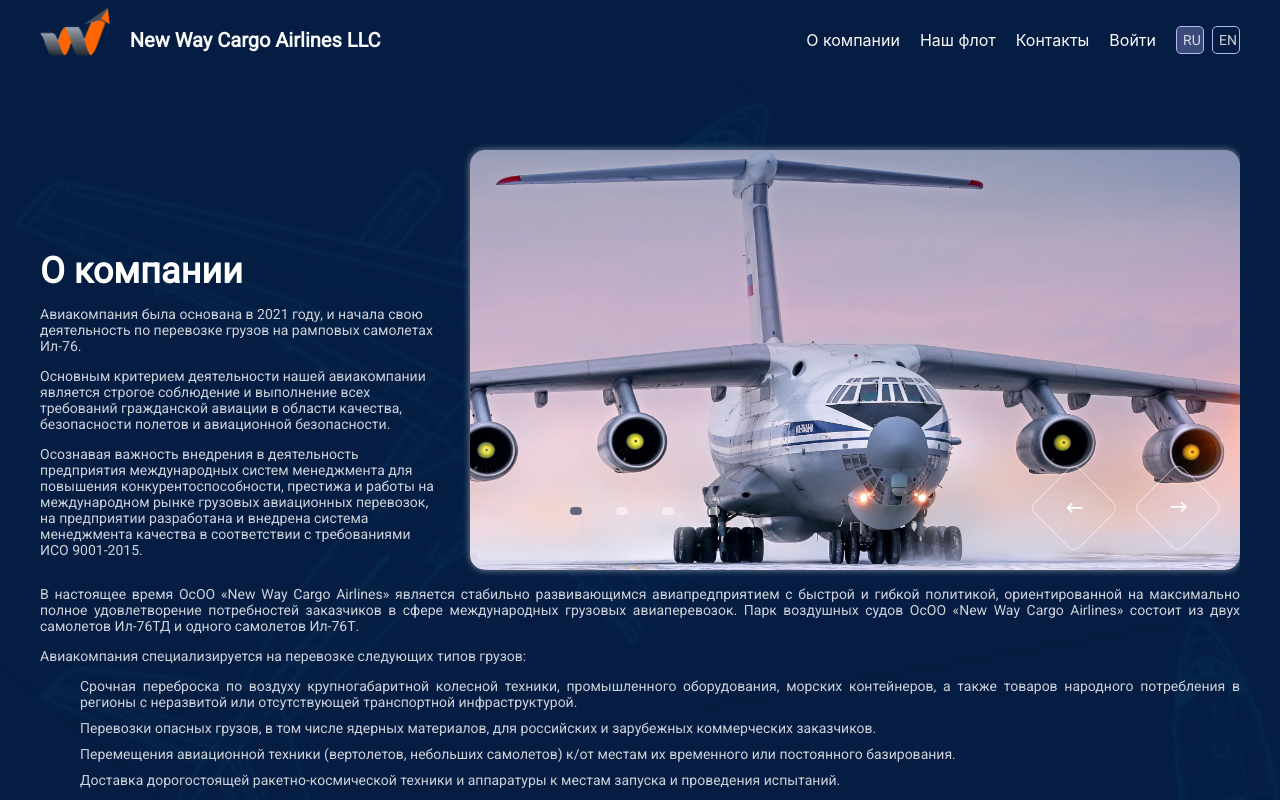
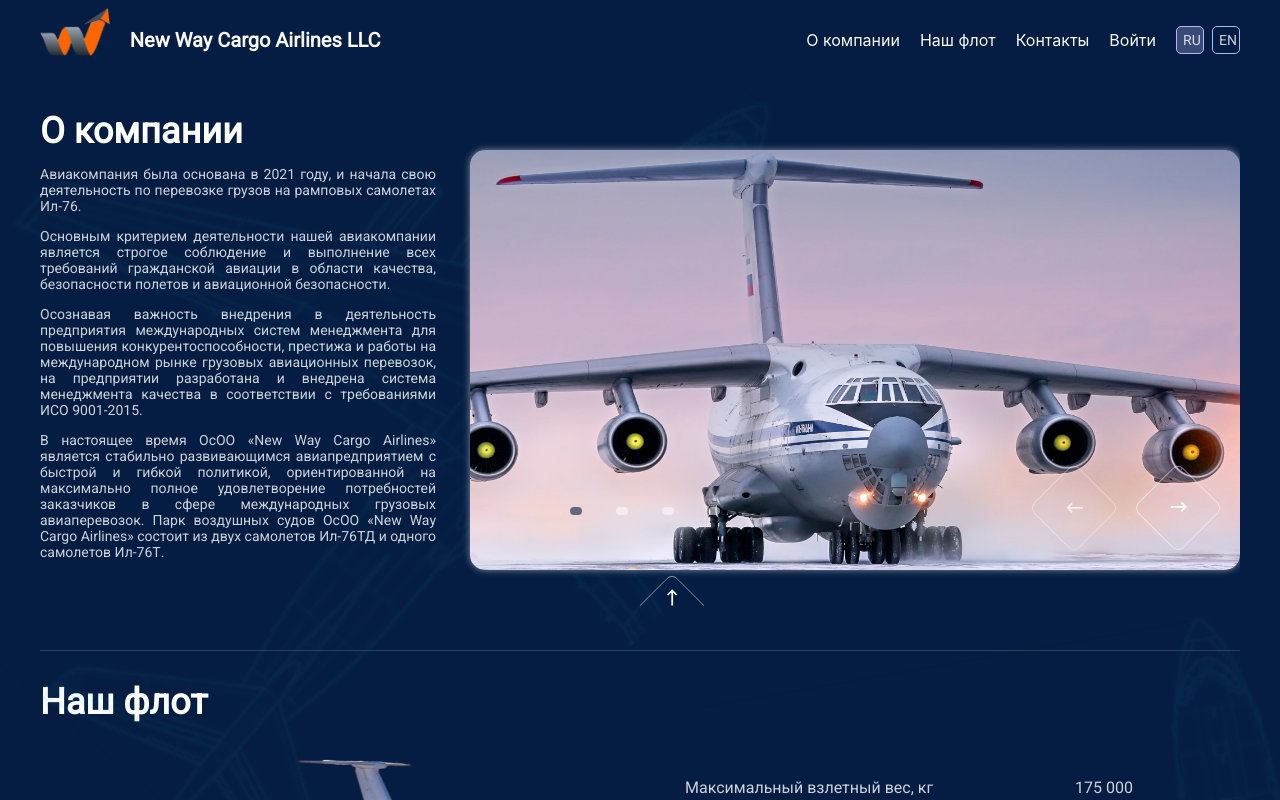
Before and after one commit to Vladimir-Kozinsky/i-service, a React (Create React App) app in the folder my-app/: page / in a window 1280 px wide. Both pictures are taken after a click on the element "Читать больше". Built offline with nearby package versions, Linux system fonts and the light colour scheme.

Commit message:
refact: slider

```diff
--- a/my-app/src/components/Main/Main.module.scss
+++ b/my-app/src/components/Main/Main.module.scss
@@ -71,12 +71,8 @@
     height: 500px;
     padding-top: 150px;
     border-bottom: 1px solid rgba(255, 255, 255, 0.15);
-    transition: all 0.3s ease-in-out;
+    transition: all 0.5s ease-in-out;
     overflow: hidden;
-}
-
-.about__wrap.active {
-    height: 800px;
 }
 
 .about__wrap__full {
@@ -94,20 +90,26 @@
     font-size: 36px;
     color: white;
     font-family: "Roboto", sans-serif;
+    transition: all 0.5s;
+}
+
+.about__title.active {
+    margin-top: -40px
 }
 
 .about__par {
     font-size: 14px;
     color: rgba(255, 255, 255, 0.8);
     font-family: "Roboto", sans-serif;
-    // text-align: justify;
+    text-align: justify;
 }
 
 .about__par__fill {
+    margin: 0 auto;
     text-align: justify;
+    width: 800px;
     li {
-        margin-bottom: 10px;
-        list-style-type:none
+        margin-bottom: 15px;
     };
 }
 
@@ -159,7 +161,7 @@
 
 .hide__btn {
     position: relative;
-    top: 10px;
+    top: 12px;
     display: block;
     width: 64px;
     height: 64px;
--- a/my-app/src/components/Main/Main.tsx
+++ b/my-app/src/components/Main/Main.tsx
@@ -21,10 +21,10 @@ const Main: React.FC = () => {
                 <div className={s.main__content__back}></div>
                 <div className={s.main__content__back2}></div>
                 <div className={s.content__container}>
-                    <section className={classNames(s.about__wrap, isAbout && s[active])}>
+                    <section className={s.about__wrap}>
                         <div className={classNames(s.moove__block, s[active])}>
                             <div className={s.about} >
-                                <h3 className={s.about__title}>О компании</h3>
+                                <h3 className={classNames(s.about__title, isAbout && s[active])}>О компании</h3>
                                 <p className={s.about__par}>
                                     Авиакомпания была основана в 2021 году, и начала свою
                                     деятельность по перевозке грузов на рамповых самолетах Ил-76.
@@ -47,49 +47,14 @@ const Main: React.FC = () => {
                                         внедрена система менеджмента качества в
                                         соответствии с требованиями ИСО 9001-2015.
                                     </p>
-                                    <div className={s.about__wrap__full}>
-                                        <p className={classNames(s.about__par, s.about__par__fill)}>
+                                    <p className={classNames(s.about__par)}>
                                         В настоящее время OcOO «New Way Cargo Airlines» является стабильно
-                                            развивающимся авиапредприятием с быстрой и гибкой
+                                        развивающимся авиапредприятием  с быстрой и гибкой
                                         политикой, ориентированной на максимально полное
                                         удовлетворение потребностей заказчиков в сфере
                                         международных грузовых авиаперевозок. Парк воздушных судов
                                         OcOO «New Way Cargo Airlines» состоит из двух самолетов Ил-76ТД и
                                         одного самолетов Ил-76Т.
-                                        </p>
-                                        <p className={classNames(s.about__par, s.about__par__fill)}>
-                                            Авиакомпания специализируется на перевозке следующих типов грузов:
-                                            <ul>
-                                                <li>
-                                                    Срочная переброска по воздуху крупногабаритной колесной техники,
-                                                    промышленного оборудования, морских контейнеров, а также товаров
-                                                    народного потребления в регионы с неразвитой или отсутствующей транспортной инфраструктурой.
-                                                </li>
-                                                <li>
-                                                    Перевозки опасных грузов, в том числе ядерных материалов, для российских и
-                                                    зарубежных коммерческих заказчиков.
-                                                </li>
-                                                <li>
-                                                    Перемещения авиационной техники (вертолетов, небольших самолетов) к/от
-                                                    местам их временного или постоянного базирования.
-                                                </li>
-                                                <li>
-                                                    Доставка дорогостоящей ракетно-космической техники и аппаратуры
-                                                    к местам запуска и проведения испытаний.
-                                                </li>
-
-                                                <li>
-                                                    Перевозки высокотехнологичного оборудования.
-                                                </li>
-                                                <li>
-                                                    Перевозки гуманитарных грузов в регионы, пораженные
-                                                    стихийными бедствиями и катастрофами.
-
-                                                </li>
-                                                <li>
-                                                    Перевозка животных.
-                                                </li>
-                                            </ul>
                                     </p>
                                     <div className={s.hide__btn__wrap}>
                                         <button className={s.hide__btn} onClick={() => setIsAbout(false)}>
@@ -98,9 +63,6 @@ const Main: React.FC = () => {
                                             </svg>
                                         </button>
                                     </div>
-
-                                    </div>
-
                                 </>}
                                 {!isAbout && <div className={s.about__btn} onClick={() => setIsAbout(true)} >
                                     <span className={s.about__btn__link}>Читать больше</span>
--- a/my-app/src/components/Main/Slider/Slider.module.scss
+++ b/my-app/src/components/Main/Slider/Slider.module.scss
@@ -60,6 +60,22 @@
         transform: rotate(-45deg);
     }
 }
+
+.carousel__btn__left.disable {
+    opacity: 0.7;
+    &:hover {
+        cursor: auto;
+        border: 1px rgb(255, 255, 255, 0.4) solid;
+    }
+}
+.carousel__btn__right.disable {
+    opacity: 0.7;
+    &:hover {
+        cursor: auto;
+        border: 1px rgb(255, 255, 255, 0.4) solid;
+    }
+}
+
 .carousel__btn__right {
     right: 0px;
     svg {
--- a/my-app/src/components/Main/Slider/Slider.tsx
+++ b/my-app/src/components/Main/Slider/Slider.tsx
@@ -17,26 +17,22 @@ const Slider = () => {
     const SLIDE_SIZE = 770;
     const [currentSlide, setCurrentSlide] = useState(0);
     const nextSlide = () => {
-        setCurrentSlide((current: number) => {
-            return current === slides.length - 1 ? 0 : current + 1
-        })
+        if (currentSlide !== slides.length - 1) setCurrentSlide(currentSlide + 1)
     }
     const prevSlide = () => {
-        setCurrentSlide((current: number) => {
-            return current === 0 ? slides.length - 1 : current - 1
-        })
+        if (currentSlide !== 0) setCurrentSlide(currentSlide - 1)
     }
 
     return (
         <div className={s.slider} >
             <div className={s.carousel} >
                 <div className={s.carousel__btns}>
-                   <button className={s.carousel__btn__left} onClick={prevSlide} >
+                    <button className={classNames(s.carousel__btn__left, currentSlide === 0 && s['disable'])} onClick={prevSlide} >
                         <svg width="24" height="24" viewBox="0 0 24 24" fill="none" xmlns="http://www.w3.org/2000/svg">
                             <path fill-rule="evenodd" clip-rule="evenodd" d="M8.88128 7.38129L3.76256 12.5L8.88128 17.6187L10.1187 16.3813L7.11244 13.375H20V11.625H7.11244L10.1187 8.61872L8.88128 7.38129Z" fill="white" />
                         </svg>
                     </button>
-                <button className={s.carousel__btn__right} onClick={nextSlide} >
+                    <button className={classNames(s.carousel__btn__right, currentSlide === slides.length - 1 && s['disable'])} onClick={nextSlide} >
                         <svg width="24" height="24" viewBox="0 0 24 24" fill="none" xmlns="http://www.w3.org/2000/svg">
                             <path fill-rule="evenodd" clip-rule="evenodd" d="M8.88128 7.38129L3.76256 12.5L8.88128 17.6187L10.1187 16.3813L7.11244 13.375H20V11.625H7.11244L10.1187 8.61872L8.88128 7.38129Z" fill="white" />
                         </svg>
```
Lines whose indentation alone changed are shown as unchanged.
